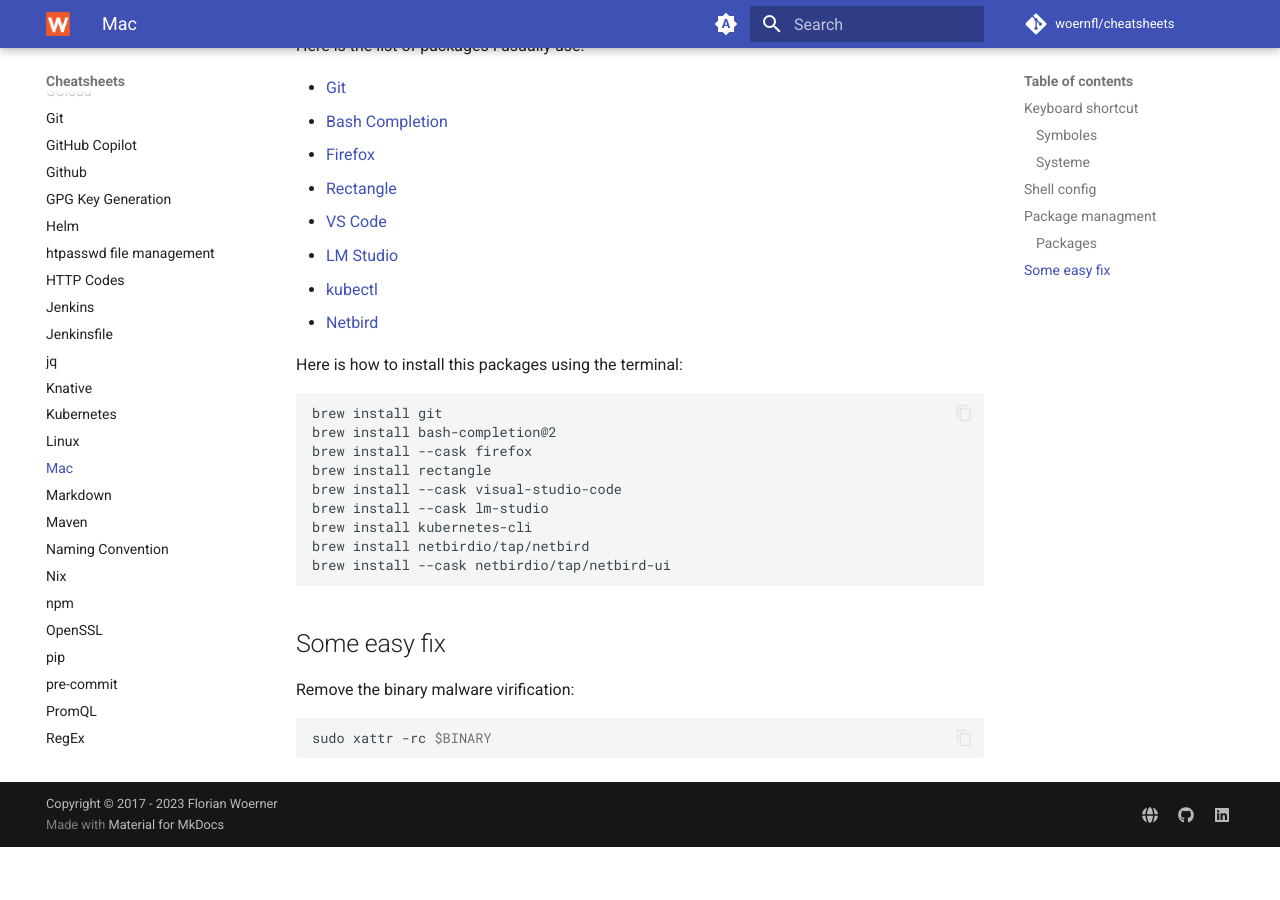
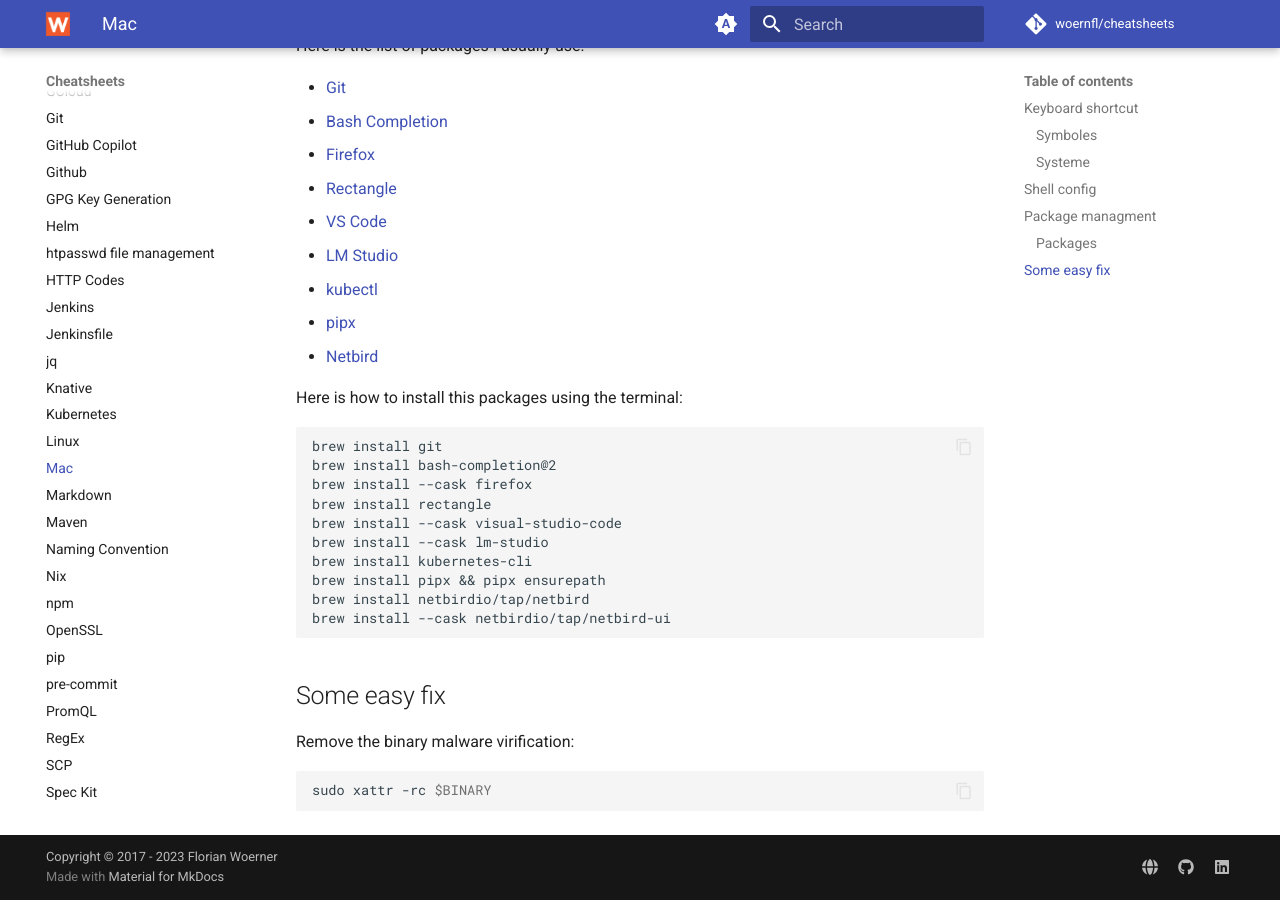
Before and after one commit to woernfl/cheatsheets, an MkDocs documentation site: the page built from docs/mac.md, in a window 1280 px wide and 900 px high, scrolled down 1564 px. Built offline with MkDocs 1.6.1 and Material for MkDocs 9.7.7, drawn with Linux system fonts in a browser that asks for light colours; comment, search, counter and statistics services are not loaded; before the commit the page ends 2411 px from its top, so only the background shows below that.

Commit message:
Add pipx to installation instructions in mac.md (#314)
Added pipx installation instructions to mac.md

````diff
--- a/docs/mac.md
+++ b/docs/mac.md
@@ -62,6 +62,7 @@
 - [VS Code](https://code.visualstudio.com/)
 - [LM Studio](https://lmstudio.ai/)
 - [kubectl](https://kubernetes.io/docs/tasks/tools/install-kubectl-macos/)
+- [pipx](https://pipx.pypa.io/stable/)
 - [Netbird](https://docs.netbird.io/)
 
 Here is how to install this packages using the terminal:
@@ -74,6 +75,7 @@
 brew install --cask visual-studio-code
 brew install --cask lm-studio
 brew install kubernetes-cli
+brew install pipx && pipx ensurepath
 brew install netbirdio/tap/netbird
 brew install --cask netbirdio/tap/netbird-ui
 ```
````
